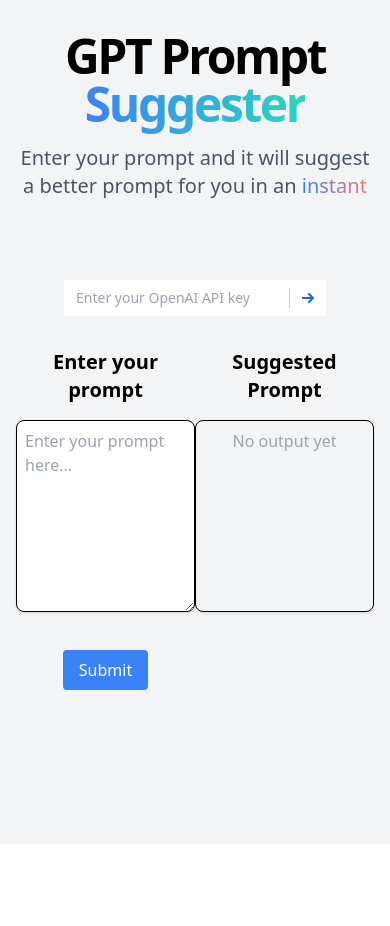
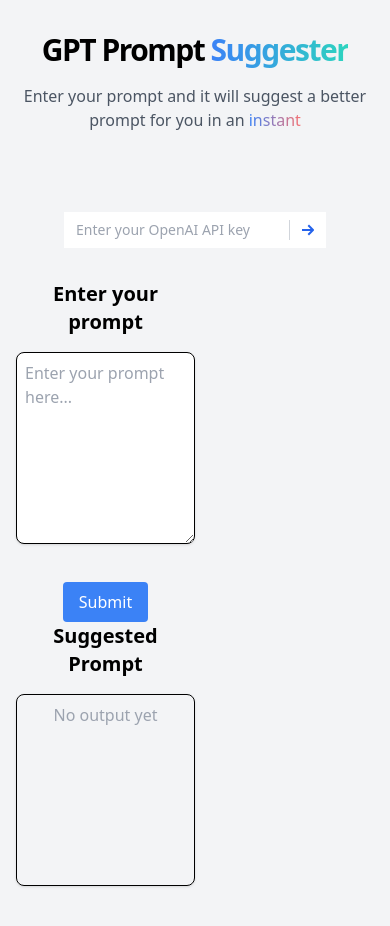
Before and after one commit to Prem95/ai-prompt-validator, a React (Create React App) app: page / in a window 390 px wide. Shown: the top 926 px of the page. Before the commit the page ends 844 px from the top, so only its background shows below. Built offline with nearby package versions, Linux system fonts and the light colour scheme.

Commit message:
Minor fixes

```diff
--- a/src/App.tsx
+++ b/src/App.tsx
@@ -62,11 +62,11 @@
   <div className="App min-h-screen bg-gray-100">
     <div className="container mx-auto px-4 py-8">
       <div className="text-center pb-12 md:pb-16">
-          <h1 className="text-5xl md:text-6xl font-extrabold leading-tighter tracking-tighter mb-4" data-aos="zoom-y-out">
+        <h1 className="text-3xl md:text-5xl lg:text-6xl font-extrabold leading-tighter tracking-tighter mb-4" data-aos="zoom-y-out">
           GPT Prompt <span className="bg-clip-text text-transparent bg-gradient-to-r from-blue-500 to-teal-400">Suggester</span>
         </h1>
         <div className="max-w-3xl mx-auto">
-            <p className="text-xl text-gray-600 mb-8" data-aos="zoom-y-out" data-aos-delay="150">
+          <p className="text-md md:text-xl text-gray-600 mb-8" data-aos="zoom-y-out" data-aos-delay="150">
             Enter your prompt and it will suggest a better prompt for you in an <span className="bg-clip-text text-transparent bg-gradient-to-r from-blue-500 to-red-400">instant</span>
           </p>
         </div>
@@ -75,8 +75,8 @@
       <div className="mb-8">
         <ApiKeyInput apiKey={apiKey} onChange={handleApiKeyChange} />
       </div>
-        <div className="main-content flex justify-center">
-          <div className="content flex-1 flex">
+      <div className="main-content flex flex-col md:flex-row justify-center">
+        <div className="content flex-1 flex flex-col md:flex-row">
           <PromptInput prompt={prompt} onChange={handlePromptChange} onSubmit={handleSubmit} />
           <OutputBox suggestion={suggestion} />
         </div>
@@ -84,6 +84,7 @@
     </div>
   </div>
 );
+
 }
 
 export default App;
--- a/src/components/PromptInput.tsx
+++ b/src/components/PromptInput.tsx
@@ -9,7 +9,7 @@
 const PromptInput: React.FC<PromptInputProps> = ({ prompt, onChange, onSubmit }) => {
   return (
     <div className="w-1/2">
-      <h2 className="text-xl font-semibold mb-4">Enter your prompt</h2>
+      <h2 className="text-xl font-semibold mb-4 text-center">Enter your prompt</h2>
       <textarea
         className="border border-black w-full h-48 p-2 mb-4 rounded-lg shadow"
         value={prompt}
```
Lines whose indentation alone changed are shown as unchanged.
